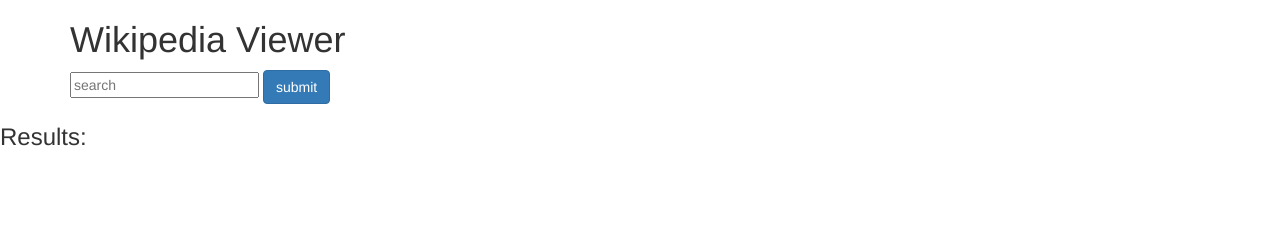
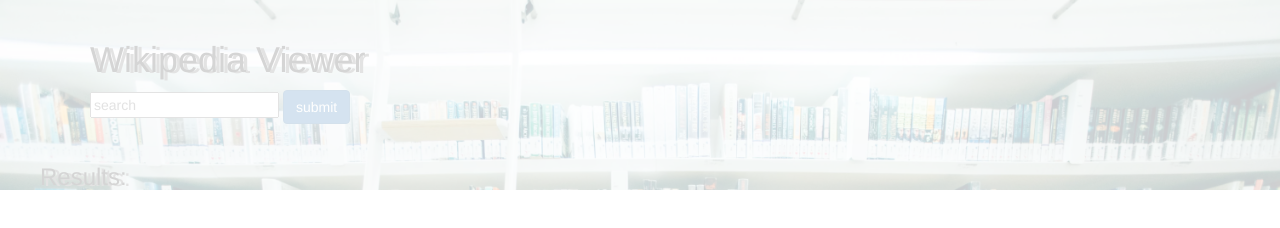
Before and after one commit to klrqn/wikipedia-viewer, a plain HTML site: page index.html in a window 1280 px wide. Drawn offline with nearby package versions, Linux system fonts and the light colour scheme.

Commit message:
fixed css connection error

```diff
--- a/index.html
+++ b/index.html
@@ -4,10 +4,13 @@
 		<meta charset="UTF-8">
 		<title>Wikipedia Viewer</title>
 		<link rel="stylesheet" href="https://maxcdn.bootstrapcdn.com/bootstrap/3.3.7/css/bootstrap.min.css" integrity="sha384-BVYiiSIFeK1dGmJRAkycuHAHRg32OmUcww7on3RYdg4Va+PmSTsz/K68vbdEjh4u" crossorigin="anonymous">
+		<link rel="stylesheet" href="style.css">
 		<script src="https://ajax.googleapis.com/ajax/libs/jquery/3.3.1/jquery.min.js"></script>
+
 	</head>
 	<!--<body background="img/background-library.webp">-->
 	<body>
+		<div id="first">
 		<div class="container">
 			<div id='top'>
 				<h1 id='title'>Wikipedia Viewer</h1>
@@ -22,6 +25,7 @@
 				<h3>Results:</h3>
 			</div>
 		</div>
+		</div>
 		<script src="app.js"></script>
 	</body>
 </html>
--- a/style.css
+++ b/style.css
@@ -1,16 +1,13 @@
 body {
-  background: url(img/background-library.webp);
-  background-size:     cover;                      /* <------ */
-
-	-webkit-background-size: cover;
-
-	-moz-background-size: cover;
-
-	-o-background-size: cover;
-
-	background-size: cover
+	text-shadow: 4px 1px #777;
 }
 
+#first{
+	background: url(img/background-library.webp);
+	background-size: cover;
+	background-repeat: no-repeat;
+	opacity: 0.2;
+}
 
 #top {
 	padding: 20px;
```
